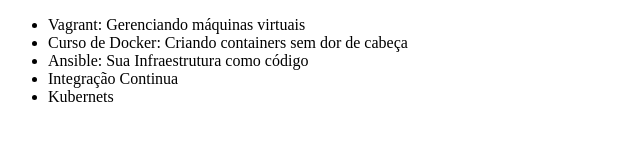
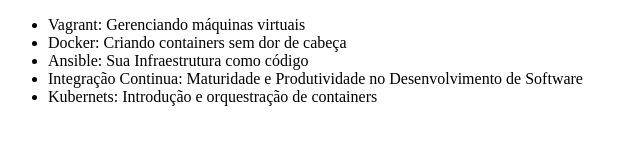
Before and after one commit to andrehaeberlin/aluragit, a plain HTML site: page index.html in a window 1280 px wide. Shown: the whole page, without its empty margins (0-640 px from the left). Drawn offline with Linux system fonts and the light colour scheme.

Commit message:
incluindo o que faltava

```diff
--- a/index.html
+++ b/index.html
@@ -7,10 +7,10 @@
 <body>
     <ul>
         <li>Vagrant: Gerenciando máquinas virtuais</li>
-        <li>Curso de Docker: Criando containers sem dor de cabeça</li>
+        <li>Docker: Criando containers sem dor de cabeça</li>
         <li>Ansible: Sua Infraestrutura como código</li>
-        <li>Integração Continua</li>
-        <li>Kubernets</li>
+        <li>Integração Continua: Maturidade e Produtividade no Desenvolvimento de Software</li>
+        <li>Kubernets: Introdução e orquestração de containers</li>
     </ul>
 </body>
 </html>
```
